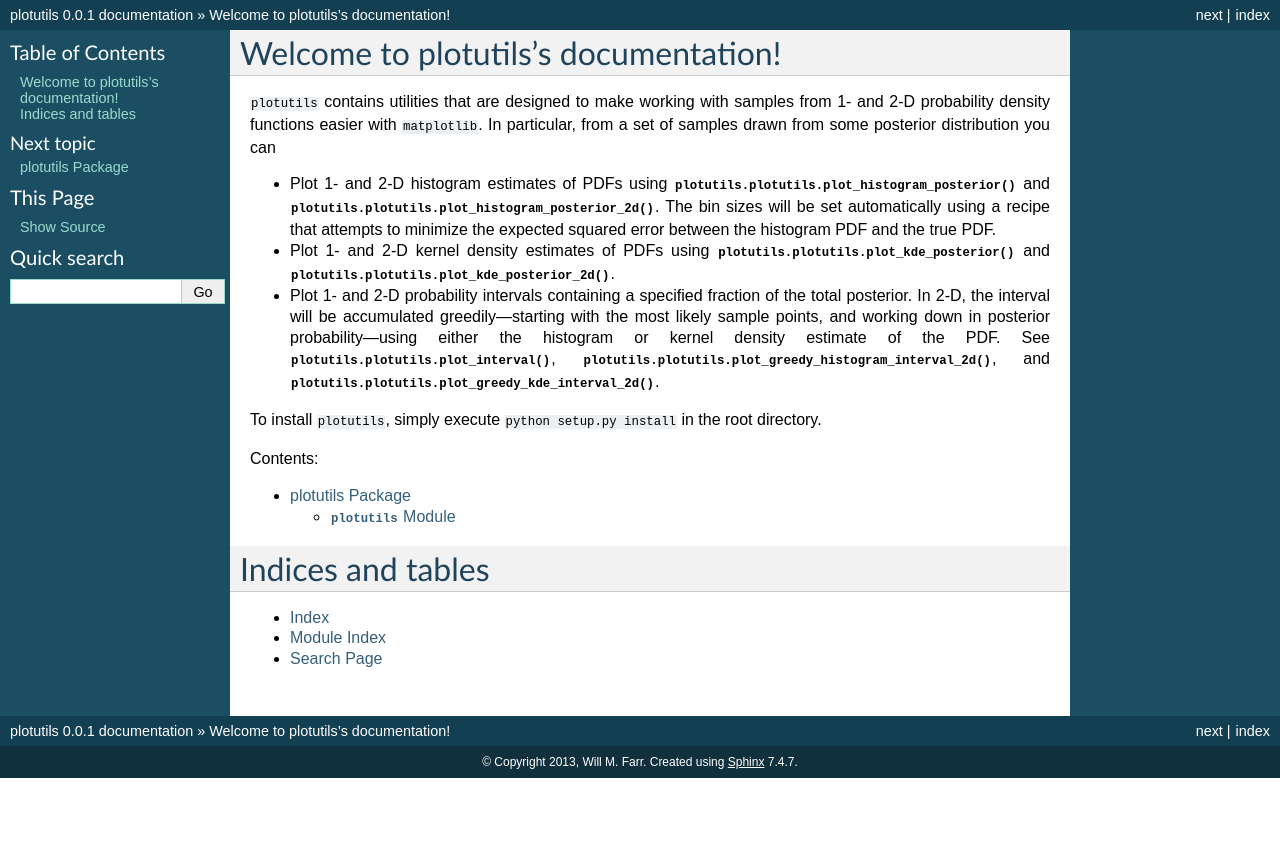
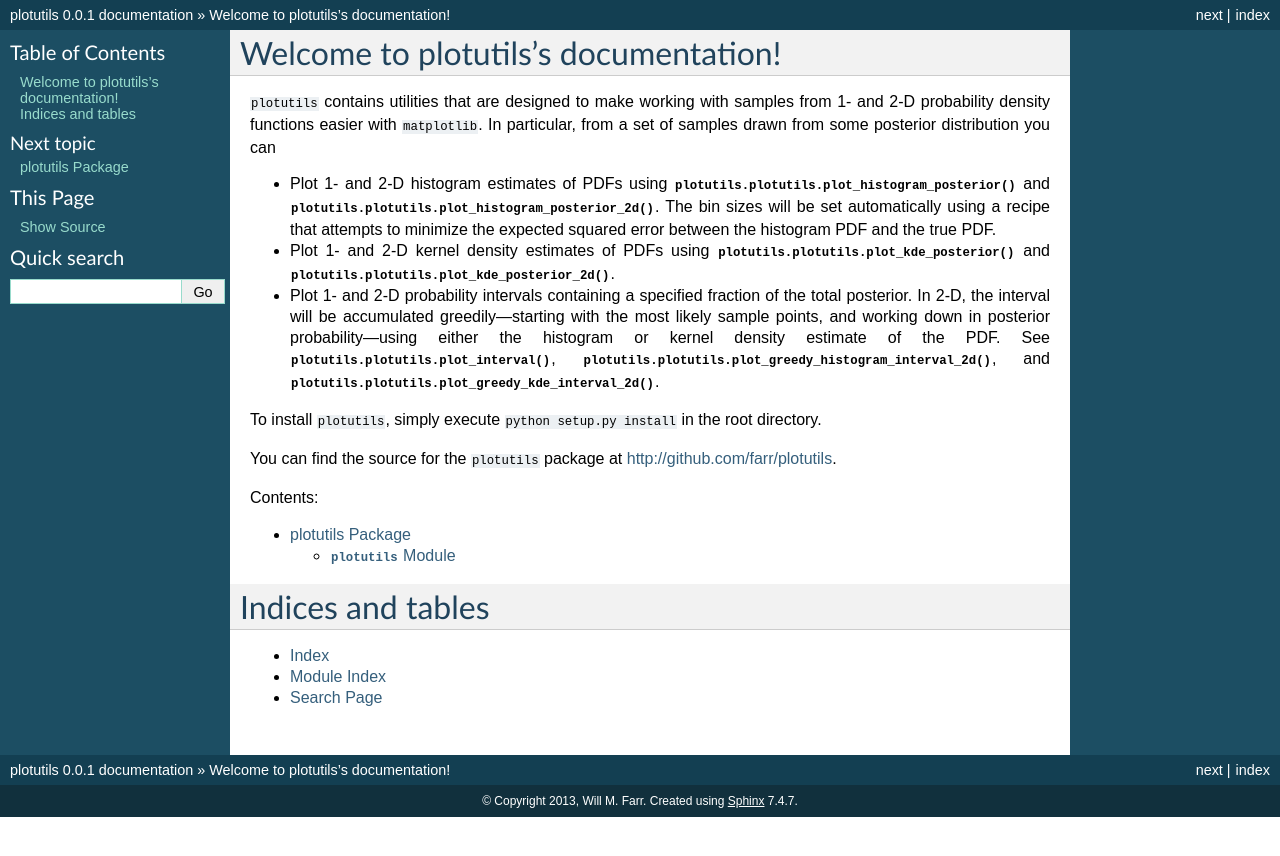
Before and after one commit to farr/plotutils, a Sphinx documentation site: the page built from doc/index.rst, in a window 1280 px wide. Shown: the top 856 px of the page. Built offline with Sphinx 7.4.7, drawn with Linux system fonts in a browser that asks for light colours.

Commit message:
Added link to github source in documentation.

```diff
--- a/doc/index.rst
+++ b/doc/index.rst
@@ -33,6 +33,9 @@ posterior distribution you can
 To install ``plotutils``, simply execute ``python setup.py install``
 in the root directory.
 
+You can find the source for the ``plotutils`` package at
+http://github.com/farr/plotutils.
+
 Contents:
 
 .. toctree::
```
Also changed, not shown: 8 other files.
